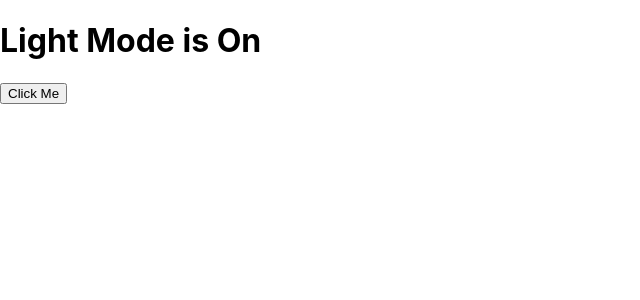
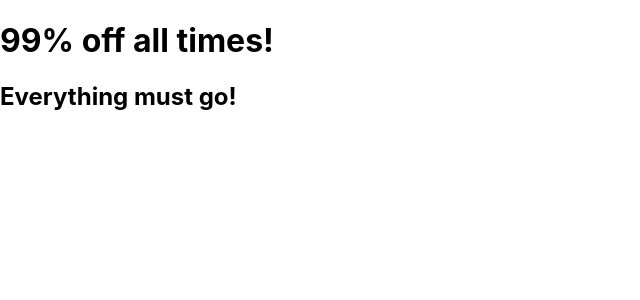
Before and after one commit to thy-jumrylsolivio/Prroject-1, a React (Create React App) app: page / in a window 1280 px wide. Shown: the top 300 px of the page, without its empty margins (0-640 px from the left). Built offline with nearby package versions, Linux system fonts and the light colour scheme.

Commit message:
parent to child

```diff
--- a/src/App.js
+++ b/src/App.js
@@ -1,8 +1,8 @@
-import ModeToggler from "./ModeToggler";
+import Promo from "./Promo/Promo";
 
-function App(props) {
+function App() {
 return (
-<ModeToggler />
+<Promo />
 );
 }
 
--- a/src/ModeToggler.js
+++ b/src/ModeToggler.js
@@ -5,7 +5,7 @@ function ModeToggler() {
 
     function handleClick() {
         darkModeOn = !darkModeOn;
-        if (darkModeOn == true) {
+        if (darkModeOn === true) {
             console.log('dark mode is ON')
         } else {
             console.log('Light mode  is OFF')
--- /dev/null
+++ b/src/Promo/Promo.js
@@ -0,0 +1,18 @@
+import PromoHeading from "./PromoHeading";
+
+const data = {
+    heading: "99% off all times!" ,
+    callToAction: "Everything must go!"
+}
+function Promo() {
+
+    return(
+        <div>
+            <PromoHeading
+            heading={data.heading}
+            callToAction={data.callToAction}
+            />
+        </div>
+    )
+}
+export default Promo;
--- /dev/null
+++ b/src/Promo/PromoHeading.js
@@ -0,0 +1,9 @@
+function PromoHeading(props) {
+    return (
+        <>
+        <h1>{props.heading}</h1>
+        <h2>{props.callToAction}</h2>
+        </>
+    )
+}
+export default PromoHeading;
```
